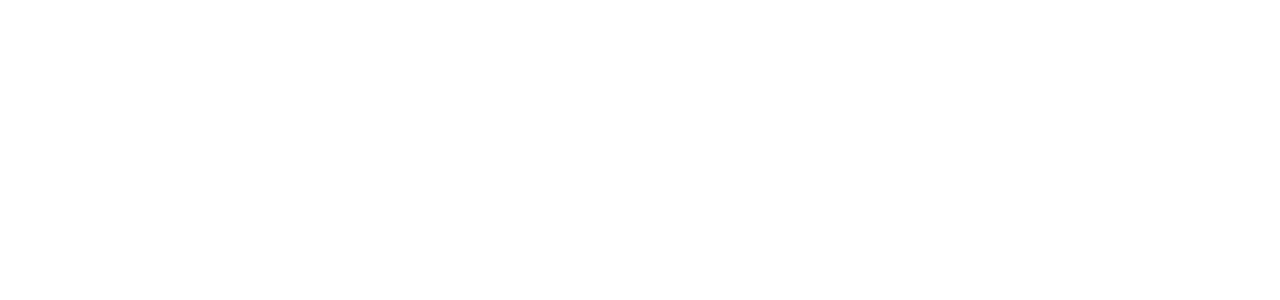
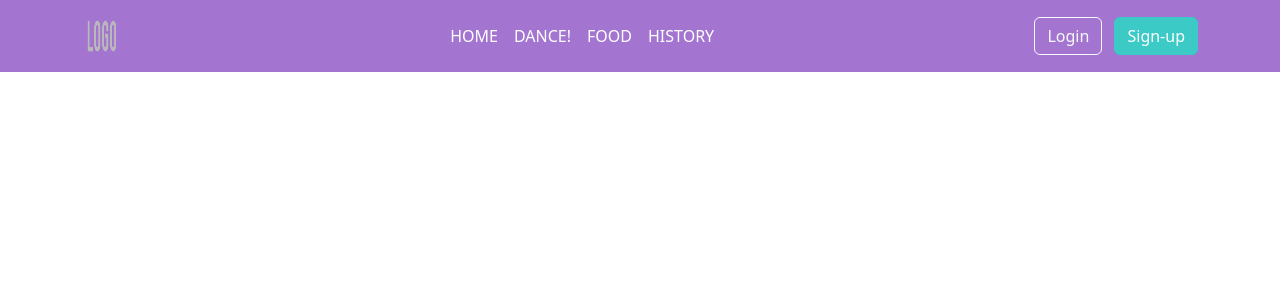
Before and after one commit to Juul-vde/Applicatie-ontwikkeling-Haarlem-Festival-2, a PHP site: page / in a window 1280 px wide. Before the commit the part shown is empty. Shown: the top 300 px of the page. Run offline with PHP 8.4, Linux system fonts and the light colour scheme.

Commit message:
Basic nav bar design

```diff
--- a/app/public/css/style.css
+++ b/app/public/css/style.css
@@ -0,0 +1,31 @@
+header {
+    background-color: #A375D1;
+}
+
+header .container {
+    display: flex;
+    justify-content: space-between;
+    align-items: center;
+    width: 100%;
+}
+
+header .nav {
+    display: flex;
+    justify-content: center;
+    flex-grow: 1;
+}
+
+header .text-end {
+    margin-left: auto;
+}
+
+.btn-signup {
+    background-color: #3CCAC6;
+    border-color: #3CCAC6;
+    color: white;
+}
+
+.btn-signup:hover {
+    background-color: #227C79;
+    border-color: #227C79;
+}
--- a/app/views/header.php
+++ b/app/views/header.php
@@ -2,8 +2,35 @@
 <html lang="en">
 
 <head>
-
+    <title>Home Page</title>
+    <link href="https://cdn.jsdelivr.net/npm/bootstrap@5.3.3/dist/css/bootstrap.min.css" rel="stylesheet" integrity="sha384-QWTKZyjpPEjISv5WaRU9OFeRpok6YctnYmDr5pNlyT2bRjXh0JMhjY6hW+ALEwIH" crossorigin="anonymous">
+    <script src="https://cdn.jsdelivr.net/npm/bootstrap@5.3.3/dist/js/bootstrap.bundle.min.js" integrity="sha384-YvpcrYf0tY3lHB60NNkmXc5s9fDVZLESaAA55NDzOxhy9GkcIdslK1eN7N6jIeHz" crossorigin="anonymous"></script>
+    <link rel="stylesheet" href="/css/style.css">
 </head>
 
 <body>
+    <header class="p-3 text-white">
+        <div class="container">
+            <a href="/" class="d-flex align-items-center mb-2 mb-lg-0 text-white text-decoration-none">
+                <img src="/media/logoplaceholder.png" alt="Logo" width="40" height="40" class="me-2">
+            </a>
+
+            <ul class="nav col-12 col-lg-auto me-lg-auto mb-2 justify-content-center mb-md-0">
+                <li><a href="#" class="nav-link px-2 text-white">HOME</a></li>
+                <li><a href="#" class="nav-link px-2 text-white">DANCE!</a></li>
+                <li><a href="#" class="nav-link px-2 text-white">FOOD</a></li>
+                <li><a href="#" class="nav-link px-2 text-white">HISTORY</a></li>
+            </ul>
+
+            <div class="text-end">
+                <button type="button" class="btn btn-outline-light me-2">Login</button>
+                <button type="button" class="btn btn-signup">Sign-up</button>
+            </div>
+        </div>
+    </header>
     <main>
+
+    </main>
+</body>
+
+</html>
```
Also changed, not shown: app/public/media/logoplaceholder.png (added).
